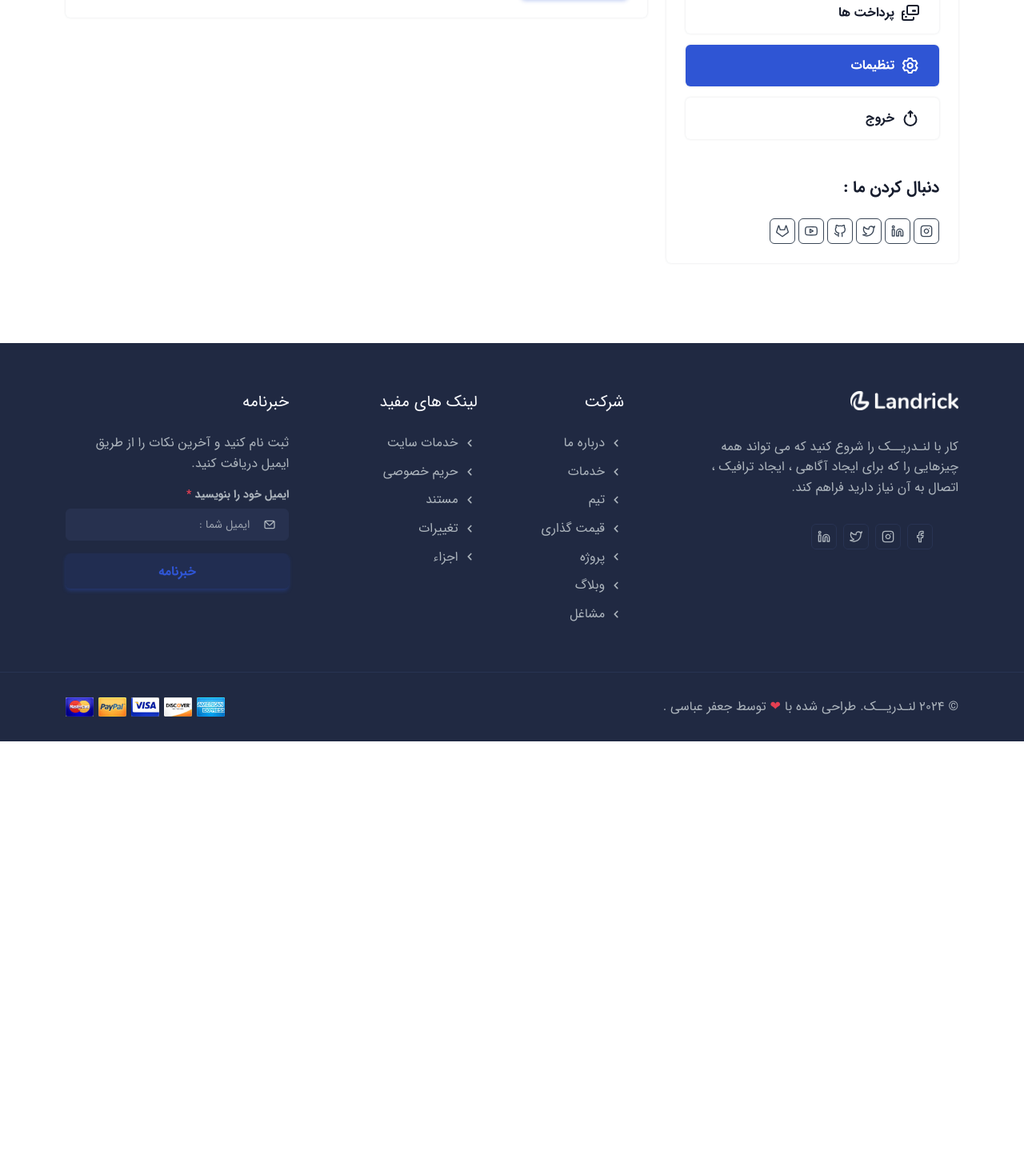
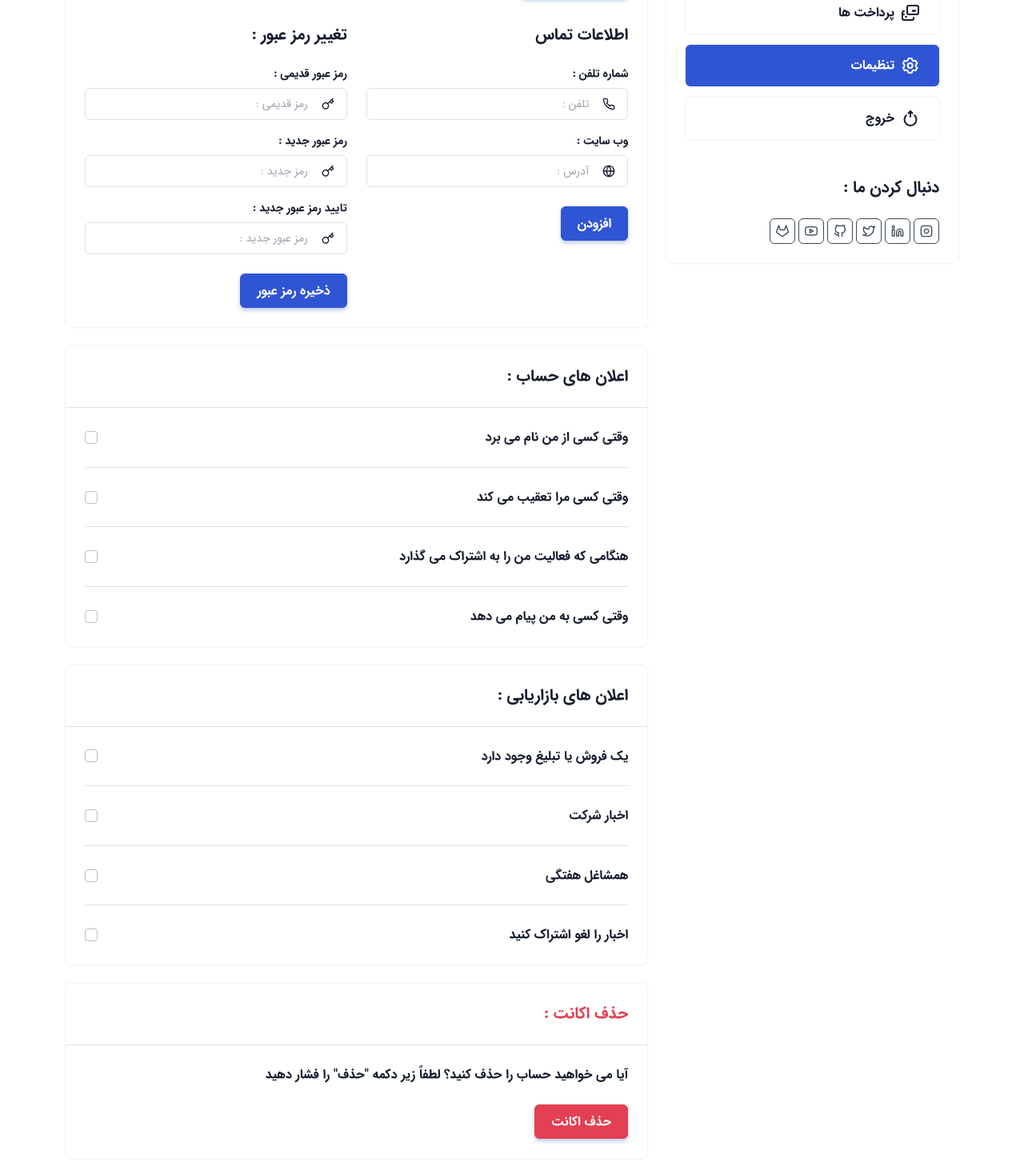
Before and after one commit to HosseinDev-02/landrick, a React (Create React App) app: page /user-panel/setting in a window 1280 px wide. Shown: the part 1092-2550 px from the top of the page at 80% size. Before the commit the page ends 2019 px from the top, so only its background shows below. Built offline with nearby package versions, Linux system fonts and the light colour scheme.

Commit message:
codding user profile setting section

```diff
--- a/src/Components/Input/Input.jsx
+++ b/src/Components/Input/Input.jsx
@@ -2,7 +2,7 @@ export default function Input({type, icon, className, placeholder, label, requir
 
     return (
         <>
-            <div className={`w-full ${label && 'flex flex-col gap-2'}`}>
+            <div className={`${label && 'flex flex-col gap-2'} ${type === 'checkbox' ? 'w-auto flex items-center justify-center' : 'w-full'}`}>
                 {
                     label && (
                         <div className='flex gap-1 items-center text-title font-IranSansFaNum-Bold text-sm'>
@@ -18,7 +18,7 @@ export default function Input({type, icon, className, placeholder, label, requir
                     )
                 }
                 {
-                    type === 'text' ? (
+                    type === 'text' || type === 'password' ? (
                             <div
                                 className='flex items-center gap-2 relative h-10 w-full'>
                             <span className='shrink-0 absolute right-4 text-title'>
@@ -29,9 +29,9 @@ export default function Input({type, icon, className, placeholder, label, requir
                                 <input
                                     className={`outline-none border border-light-border rounded-md dark:border-[#495057] dark:focus:border-primary bg-body focus:border-primary transition-all duration-500 w-full text-sub-title h-full text-sm py-1.5 pl-1.5 ${icon && 'pr-12'} ${className}`}
                                     placeholder={placeholder}
-                                    type="text"/>
+                                    type={type}/>
                             </div>
-                        ) :
+                        ) : type === 'textarea' ?
                         (
                             <div className='relative flex'>
                                 <svg className='w-4 h-4 absolute right-4 top-3 text-title'>
@@ -41,6 +41,10 @@ export default function Input({type, icon, className, placeholder, label, requir
                                     className={`outline-none dark:border-[#495057] dark:focus:border-primary bg-body focus:border-primary transition-all duration-500 h-36 w-full rounded-md border border-light-border py-1.5 pl-3 text-sm ${icon && 'pr-12'} ${className}`}
                                     placeholder={placeholder}></textarea>
                             </div>
+                        ) : (
+                            <input
+                                   className='shrink-0 w-4 h-4 appearance-none border checked:bg-check border-black/25 rounded'
+                                   type="checkbox"/>
                         )
                 }
             </div>
--- a/src/Pages/UserPanel/UserPanelSetting/UserPanelSetting.jsx
+++ b/src/Pages/UserPanel/UserPanelSetting/UserPanelSetting.jsx
@@ -4,6 +4,7 @@ import Input from "../../../Components/Input/Input";
 
 export default function UserPanelSetting() {
     return (
+        <>
             <div className='shadow-sm shadow-sub-title/15 p-6 rounded-md'>
                 <div className='flex flex-col items-center md:items-start justify-center md:justify-start'>
                     <h5 className='text-title font-IranSansFaNum-Bold text-xl mb-4'>
@@ -31,6 +32,109 @@ export default function UserPanelSetting() {
                     <Input type='textarea' icon='comment' label='توضیحات' placeholder='توضیحات :'/>
                 </div>
                 <PrimaryButton title='ذخیره تغییرات'/>
+                <div className='grid grid-cols-1 md:grid-cols-2 gap-6 mt-8'>
+                    <div>
+                        <h5 className='text-xl font-IranSansFaNum-Bold text-title mb-6'>
+                            اطلاعات تماس
+                        </h5>
+                        <div className='mb-6 flex flex-col gap-4'>
+                            <Input type='text' icon='phone' label='شماره تلفن :' placeholder='تلفن :'/>
+                            <Input type='text' icon='internet' label='وب سایت :' placeholder='آدرس :'/>
                         </div>
+                        <PrimaryButton title='افزودن'/>
+                    </div>
+                    <div>
+                        <h5 className='text-xl font-IranSansFaNum-Bold text-title mb-6'>
+                            تغییر رمز عبور :
+                        </h5>
+                        <div className='mb-6 flex flex-col gap-4'>
+                            <Input type='text' icon='key' label='رمز عبور قدیمی :' placeholder='رمز قدیمی :'/>
+                            <Input type='text' icon='key' label='رمز عبور جدید :' placeholder='رمز جدید :'/>
+                            <Input type='text' icon='key' label='تایید رمز عبور جدید :' placeholder='رمز عبور جدید :'/>
+                        </div>
+                        <PrimaryButton title='ذخیره رمز عبور'/>
+                    </div>
+                </div>
+            </div>
+            <div className='shadow-sm shadow-sub-title/15 rounded-md mt-6'>
+                <div className='p-6 border-b border-b-light-border'>
+                    <h5 className='text-xl font-IranSansFaNum-Bold text-title'>
+                        اعلان های حساب :
+                    </h5>
+                </div>
+                <ul className='w-full flex flex-col divide-y divide-light-border px-6'>
+                    <li className='py-6 flex items-center justify-between w-full'>
+                        <span className='font-IranSansFaNum-Bold text-title'>
+                            وقتی کسی از من نام می برد
+                        </span>
+                        <Input type='checkbox'/>
+                    </li>
+                    <li className='py-6 flex items-center justify-between w-full'>
+                        <span className='font-IranSansFaNum-Bold text-title'>
+                            وقتی کسی مرا تعقیب می کند
+                        </span>
+                        <Input type='checkbox'/>
+                    </li>
+                    <li className='py-6 flex items-center justify-between w-full'>
+                        <span className='font-IranSansFaNum-Bold text-title'>
+                            هنگامی که فعالیت من را به اشتراک می گذارد
+                        </span>
+                        <Input type='checkbox'/>
+                    </li>
+                    <li className='py-6 flex items-center justify-between w-full'>
+                        <span className='font-IranSansFaNum-Bold text-title'>
+                            وقتی کسی به من پیام می دهد
+                        </span>
+                        <Input type='checkbox'/>
+                    </li>
+                </ul>
+            </div>
+            <div className='shadow-sm shadow-sub-title/15 rounded-md mt-6'>
+                <div className='p-6 border-b border-b-light-border'>
+                    <h5 className='text-xl font-IranSansFaNum-Bold text-title'>
+                        اعلان های بازاریابی :
+                    </h5>
+                </div>
+                <ul className='w-full flex flex-col divide-y divide-light-border px-6'>
+                    <li className='py-6 flex items-center justify-between w-full'>
+                        <span className='font-IranSansFaNum-Bold text-title'>
+                            یک فروش یا تبلیغ وجود دارد
+                        </span>
+                        <Input type='checkbox'/>
+                    </li>
+                    <li className='py-6 flex items-center justify-between w-full'>
+                        <span className='font-IranSansFaNum-Bold text-title'>
+                            اخبار شرکت
+                        </span>
+                        <Input type='checkbox'/>
+                    </li>
+                    <li className='py-6 flex items-center justify-between w-full'>
+                        <span className='font-IranSansFaNum-Bold text-title'>
+                            همشاغل هفتگی
+                        </span>
+                        <Input type='checkbox'/>
+                    </li>
+                    <li className='py-6 flex items-center justify-between w-full'>
+                        <span className='font-IranSansFaNum-Bold text-title'>
+                            اخبار را لغو اشتراک کنید
+                        </span>
+                        <Input type='checkbox'/>
+                    </li>
+                </ul>
+            </div>
+            <div className='shadow-sm shadow-sub-title/15 rounded-md mt-6'>
+                <div className='p-6 border-b border-b-light-border'>
+                    <h5 className='text-xl font-IranSansFaNum-Bold text-error'>
+                        حذف اکانت :
+                    </h5>
+                </div>
+                <div className='flex flex-col items-start gap-6 p-6'>
+                    <span className='font-IranSansFaNum-Bold text-title'>
+                        آیا می خواهید حساب را حذف کنید؟ لطفاً زیر دکمه "حذف" را فشار دهید
+                    </span>
+                    <PrimaryButton className='!bg-error !border-error' title='حذف اکانت'/>
+                </div>
+            </div>
+        </>
     )
 }
--- a/src/Symbols/Symbols.jsx
+++ b/src/Symbols/Symbols.jsx
@@ -337,12 +337,18 @@ export default function Symbols() {
             </symbol>
 
             <symbol id='user-check' xmlns="http://www.w3.org/2000/svg" viewBox="0 0 24 24" fill="none"
-                 stroke="currentColor" strokeWidth="2" strokeLinecap="round" strokeLinejoin="round">
+                    stroke="currentColor" strokeWidth="2" strokeLinecap="round" strokeLinejoin="round">
                 <path d="M16 21v-2a4 4 0 0 0-4-4H5a4 4 0 0 0-4 4v2"></path>
                 <circle cx="8.5" cy="7" r="4"></circle>
                 <polyline points="17 11 19 13 23 9"></polyline>
             </symbol>
 
+            <symbol id='key' xmlns="http://www.w3.org/2000/svg" viewBox="0 0 24 24" fill="none"
+                 stroke="currentColor" strokeWidth="2" strokeLinecap="round" strokeLinejoin="round">
+                <path
+                    d="M21 2l-2 2m-7.61 7.61a5.5 5.5 0 1 1-7.778 7.778 5.5 5.5 0 0 1 7.777-7.777zm0 0L15.5 7.5m0 0l3 3L22 7l-3-3m-3.5 3.5L19 4"></path>
+            </symbol>
+
         </svg>
     )
 }
```
Lines whose indentation alone changed are shown as unchanged.
